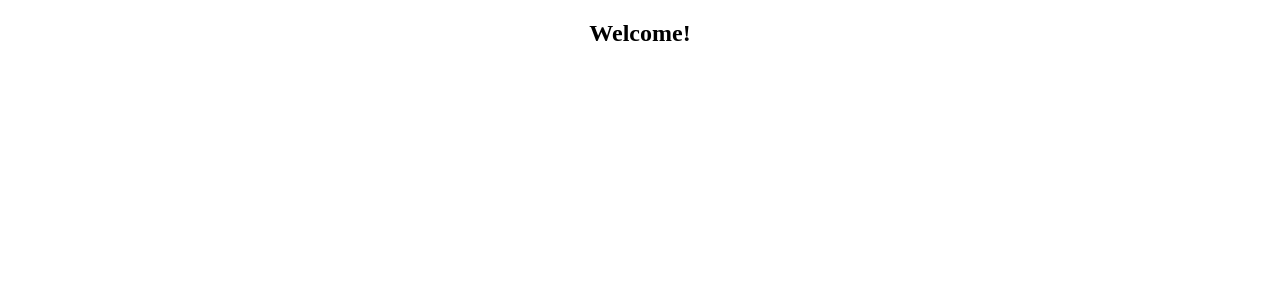
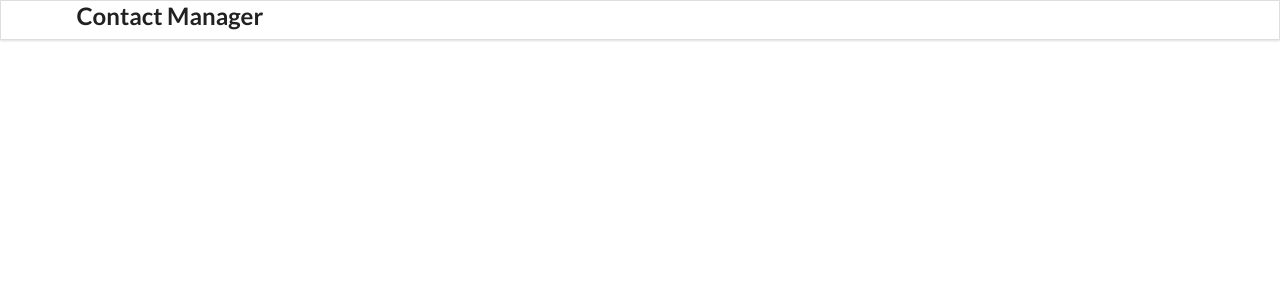
Before and after one commit to Guhanganesan/ReactJS, a React (Create React App) app in the folder myapp/: page / in a window 1280 px wide. Shown: the top 300 px of the page. Built offline with nearby package versions, Linux system fonts and the light colour scheme.

Commit message:
how the new component will work in react

```diff
--- a/myapp/public/index.html
+++ b/myapp/public/index.html
@@ -10,11 +10,13 @@
       content="Web site created using create-react-app"
     />
     <link rel="apple-touch-icon" href="%PUBLIC_URL%/logo192.png" />
+    <link rel="stylesheet" href="https://cdnjs.cloudflare.com/ajax/libs/semantic-ui/2.4.1/semantic.min.css" integrity="sha512-8bHTC73gkZ7rZ7vpqUQThUDhqcNFyYi2xgDgPDHc+GXVGHXq+xPjynxIopALmOPqzo9JZj0k6OqqewdGO3EsrQ=="
+    crossorigin="anonymous" referrerpolicy="no-referrer" />
     <!--
       manifest.json provides metadata used when your web app is installed on a
       user's mobile device or desktop. See https://developers.google.com/web/fundamentals/web-app-manifest/
     -->
-    <link rel="manifest" href="%PUBLIC_URL%/manifest.json" />
+    <!-- <link rel="manifest" href="%PUBLIC_URL%/manifest.json" /> -->
     <!--
       Notice the use of %PUBLIC_URL% in the tags above.
       It will be replaced with the URL of the `public` folder during the build.
--- a/myapp/src/components/App.js
+++ b/myapp/src/components/App.js
@@ -1,9 +1,16 @@
 import './App.css';
+import React from 'react';
+import Header from './Header';
+import AddContact from './AddContact';
+import ContactCard from './ContactCard';
+import ContactList from './ContactList';
 
 function App() {
   return (
-    <div className="App">
-     <h2>Welcome!</h2>
+    <div>
+      <Header />
+      {/* <AddContact />
+      <ContactList /> */}
     </div>
   );
 }
--- a/myapp/src/components/Header.js
+++ b/myapp/src/components/Header.js
@@ -0,0 +1,13 @@
+import React from 'react';
+
+const Header = () => {
+    return (
+        <div className='ui fixed menu'>
+            <div className='ui container center'>
+                <h2> Contact Manager</h2>
+            </div>
+        </div>
+    )
+}
+
+export default Header;
```
Also changed, not shown: 1 other file (tests, documents, lock files or other folders).
